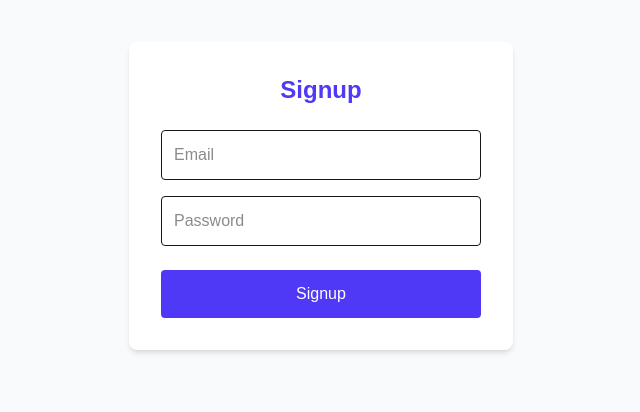
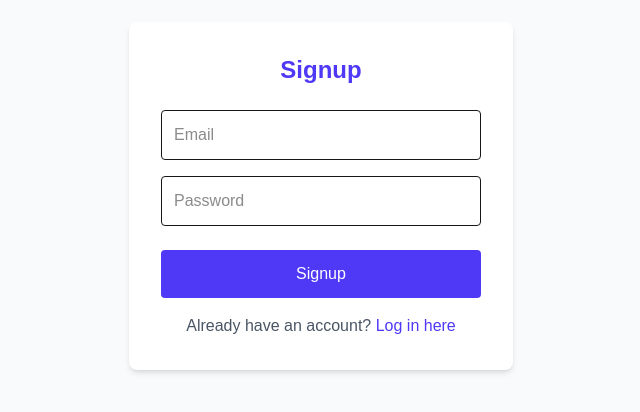
Before and after one commit to ADITHICJ/Cogniverse, a Next.js app in the folder frontend/: page /auth/signup in a window 1280 px wide. Shown: the part 204-616 px from the top of the page, without its empty margins (319-959 px from the left). Built offline with nearby package versions, Linux system fonts and the light colour scheme; no server answers.

Commit message:
Small fix

```diff
--- a/frontend/src/app/auth/login/page.tsx
+++ b/frontend/src/app/auth/login/page.tsx
@@ -78,6 +78,18 @@ export default function LoginPage() {
         >
           Login
         </button>
+
+        <div className="mt-4 text-center">
+          <p className="text-gray-600">
+            Don't have an account?{" "}
+            <a
+              href="/auth/signup"
+              className="text-indigo-600 hover:text-indigo-700 font-medium hover:underline"
+            >
+              Sign up here
+            </a>
+          </p>
+        </div>
       </form>
     </div>
   );
--- a/frontend/src/app/auth/signup/page.tsx
+++ b/frontend/src/app/auth/signup/page.tsx
@@ -63,6 +63,18 @@ export default function SignupPage() {
         >
           Signup
         </button>
+
+        <div className="mt-4 text-center">
+          <p className="text-gray-600">
+            Already have an account?{" "}
+            <a
+              href="/auth/login"
+              className="text-indigo-600 hover:text-indigo-700 font-medium hover:underline"
+            >
+              Log in here
+            </a>
+          </p>
+        </div>
       </form>
     </div>
   );
```
